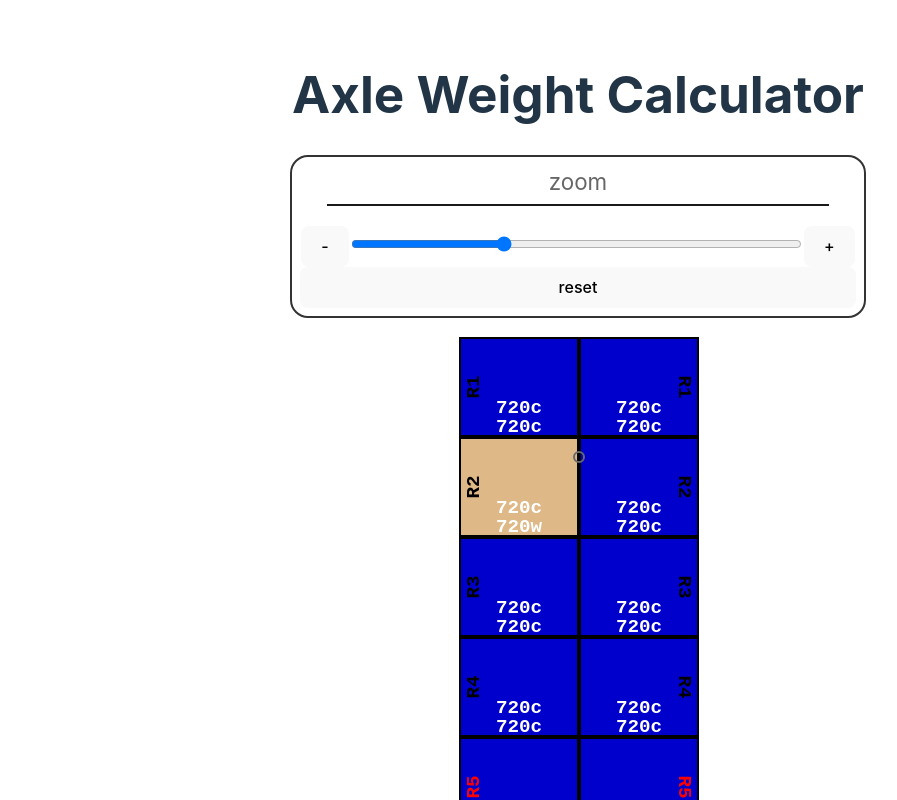
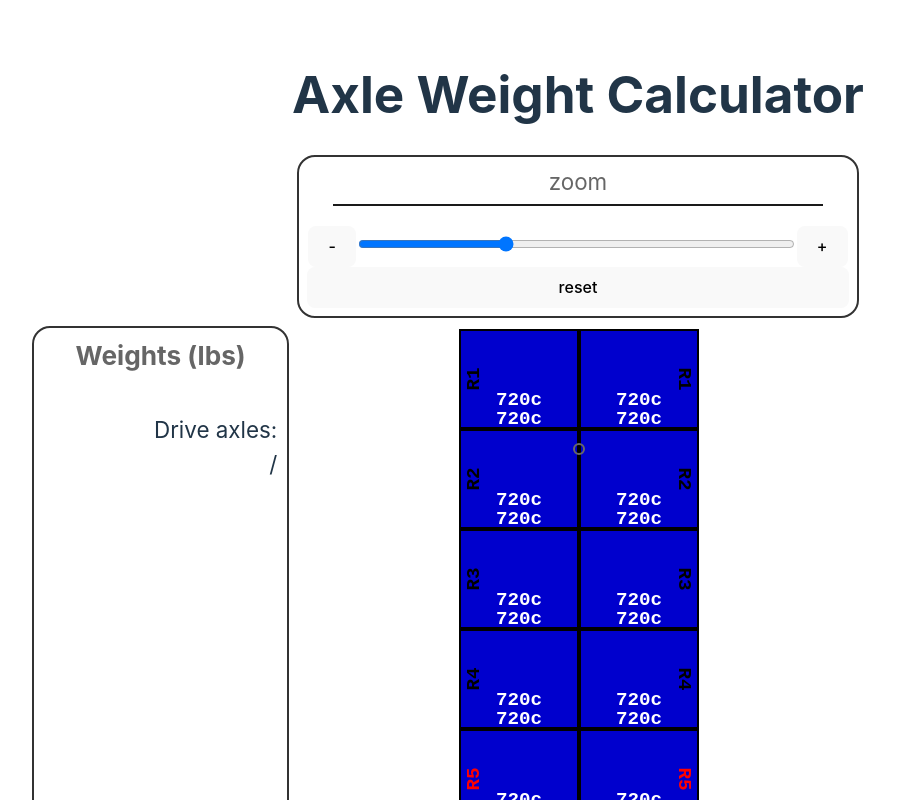
Before and after one commit to PTLux1517/axle-weight-calculator, a React (Vite) app: page / in a window 1280 px wide. Shown: the top 800 px of the page, without its empty margins (62-959 px from the left). Built offline with nearby package versions, Linux system fonts and the light colour scheme.

Commit message:
in progress

```diff
--- a/src/App.css
+++ b/src/App.css
@@ -1,8 +1,50 @@
 #root {
-  max-width: 1280px;
+  /*max-width: 1280px;*/
   margin: 0 auto;
   padding: 2rem;
   text-align: center;
+}
+
+main {
+   width: 85vw;
+   display: grid;
+   grid-template: auto auto / 1fr 2.2fr 1fr;
+   grid-gap: 12px;
+   > *:not(.no-border) {
+      outline: 2px solid hsl(0,0%,20%);
+      border-radius: 16px;
+      padding: 8px;
+   }
+   #weights-container {
+      position: relative;
+      font-size: 1.4em;
+      & h3 {
+         color: hsl(0,0%,40%);
+         margin: 0;
+      }
+      > div {
+         position: absolute;
+         text-align: right;
+         right: 10px;
+      }
+   }
+   #zoom-container {
+      outline: 2px solid hsl(0,0%,20%);
+      border-radius: 16px;
+      padding: 8px;
+      display: flex;
+      flex-direction: column;
+      & label {
+         color: hsl(0,0%,40%);
+         font-size: 1.4em;
+      }
+      #zoom-slider {
+         width: calc(100% - 4.8em - 41px);
+      }
+   }
+   #load-diagram {
+      border: 1px solid white;
+   }
 }
 
 hr {
@@ -12,27 +54,6 @@ hr {
    margin-bottom: 20px;
 }
 
-#zoom-div {
-   outline: 2px solid hsl(0,0%,20%);
-   border-radius: 16px;
-   padding: 8px;
-   display: flex;
-   flex-direction: column;
-   & label {
-      color: hsl(0,0%,40%);
-      font-size: 1.4em;
-   }
-   & #zoom-slider {
-      width: calc(100% - 4.8em - 41px);
-   }
-}
-
-
-
-canvas {
-   border: 1px solid white;
-}
-
 .card {
   padding: 2em;
 }
--- a/src/App.tsx
+++ b/src/App.tsx
@@ -60,14 +60,14 @@ function App() {
    const zoomStep = 0.1
    const [zoom,setZoom] = useState(defaultZoom)
 
-   const sampleTrailer:Trailer = {
+   let sampleTrailer:Trailer = {
       interiorLength: toInches(51),
       kingpinDistanceFromNose: toInches(4),
       tandemCenterDistanceFromNose: toInches(40),
       tandemSpreadWidth: toInches(5),
       loadRows: [
          {l___: {depth: 0, orien: O.Sideways, stack: [{prdWt: 720, palWt: P.Chep}, {prdWt: 720, palWt: P.Chep}]}, ___r: {depth: 0, orien: O.Sideways, stack: [{prdWt: 720, palWt: P.Chep}, {prdWt: 720, palWt: P.Chep}]}},
-         {l___: {depth: 40, orien: O.Sideways, stack: [{prdWt: 720, palWt: P.White}, {prdWt: 720, palWt: P.Chep}]}, ___r: {depth: 40, orien: O.Sideways, stack: [{prdWt: 720, palWt: P.Chep}, {prdWt: 720, palWt: P.Chep}]}},
+         {l___: {depth: 40, orien: O.Sideways, stack: [{prdWt: 720, palWt: P.Chep}, {prdWt: 720, palWt: P.Chep}]}, ___r: {depth: 40, orien: O.Sideways, stack: [{prdWt: 720, palWt: P.Chep}, {prdWt: 720, palWt: P.Chep}]}},
          {l___: {depth: 80, orien: O.Sideways, stack: [{prdWt: 720, palWt: P.Chep}, {prdWt: 720, palWt: P.Chep}]}, ___r: {depth: 80, orien: O.Sideways, stack: [{prdWt: 720, palWt: P.Chep}, {prdWt: 720, palWt: P.Chep}]}},
          {l___: {depth: 120, orien: O.Sideways, stack: [{prdWt: 720, palWt: P.Chep}, {prdWt: 720, palWt: P.Chep}]}, ___r: {depth: 120, orien: O.Sideways, stack: [{prdWt: 720, palWt: P.Chep}, {prdWt: 720, palWt: P.Chep}]}},
 
@@ -86,6 +86,9 @@ function App() {
          {_ctr_: {depth: 560, orien: O.Sideways, stack: [{prdWt: 720, palWt: P.White}]}}
       ]
    }
+
+   const frontTandAxlePos = zoom * (sampleTrailer.tandemCenterDistanceFromNose - sampleTrailer.tandemSpreadWidth/2)
+   const rearTandAxlePos = zoom * (sampleTrailer.tandemCenterDistanceFromNose + sampleTrailer.tandemSpreadWidth/2)
 
    //const sampleTrailer:Trailer = {
    //   interiorLength: toInches(51),
@@ -222,8 +225,6 @@ function App() {
       /* draw axles */
       const axleThickness = zoom * 5
       const axleWidth = zoom * 18
-      const frontTandAxlePos = zoom * (sampleTrailer.tandemCenterDistanceFromNose - sampleTrailer.tandemSpreadWidth/2)
-      const rearTandAxlePos = zoom * (sampleTrailer.tandemCenterDistanceFromNose + sampleTrailer.tandemSpreadWidth/2)
       ctx.strokeRect(zoom*39,frontTandAxlePos-(axleThickness/2),axleWidth,axleThickness)
       ctx.strokeRect(zoom*39,rearTandAxlePos-(axleThickness/2),axleWidth,axleThickness)
 
@@ -232,7 +233,20 @@ function App() {
    return (
       <>
          <h1>Axle Weight Calculator</h1>
-         <div id={"zoom-div"}>
+         <main>
+            {/* ----------------------------------------------------------------- COLUMN 1 ----------------------------------------------------------------- */}
+            <div className={"no-border"} style={{gridRow: 1, gridColumn: 1}}>
+
+            </div>
+            <div id={"weights-container"} style={{gridRow: 2, gridColumn: 1}}>
+               <h3>Weights (lbs)</h3>
+               <div id={"drive-weight"} style={{top: zoom*sampleTrailer.kingpinDistanceFromNose - 35}}>Drive axles:<br/>{} / {}</div>
+               <div id={"front-tandem-weight"} style={{top: frontTandAxlePos - 35}}>Trailer axle:<br/>{} / {}</div>
+               <div id={"rear-tandem-weight"} style={{top: rearTandAxlePos - 35}}>Trailer axle:<br/>{} / {}</div>
+               <div id={"combined-weight"} style={{top: zoom*sampleTrailer.interiorLength - 70}}>Combined:<br/>{} / 80,000</div>
+            </div>
+            {/* ----------------------------------------------------------------- COLUMN 2 ----------------------------------------------------------------- */}
+            <div id={"zoom-container"} style={{gridRow: 1, gridColumn: 2}}>
                <label htmlFor={"zoom"}>zoom</label>
                <hr/>
                <div>
@@ -257,7 +271,11 @@ function App() {
                   setZoomSlider(defaultZoom);
                }}>reset</button>
             </div>
-         <canvas id={"load-diagram"} width={toInches(8)*zoom} height={sampleTrailer.interiorLength*zoom} style={{margin: "20px calc(50% - "+(O.Straight.L*zoom)+"px)"}}/>
+            <canvas id={"load-diagram"} className={"no-border"} width={toInches(8)*zoom} height={sampleTrailer.interiorLength*zoom} style={{margin: "0 calc(50% - "+(O.Straight.L*zoom)+"px)", gridRow: 2, gridColumn: 2}}/>
+            {/* ----------------------------------------------------------------- COLUMN 3 ----------------------------------------------------------------- */}
+            <div className={"no-border"} style={{gridRow: 1, gridColumn: 3}}></div>
+            <div className={"no-border"} style={{gridRow: 2, gridColumn: 3}}></div>
+         </main>
       </>
    )
 }
```
Lines whose indentation alone changed are shown as unchanged.
